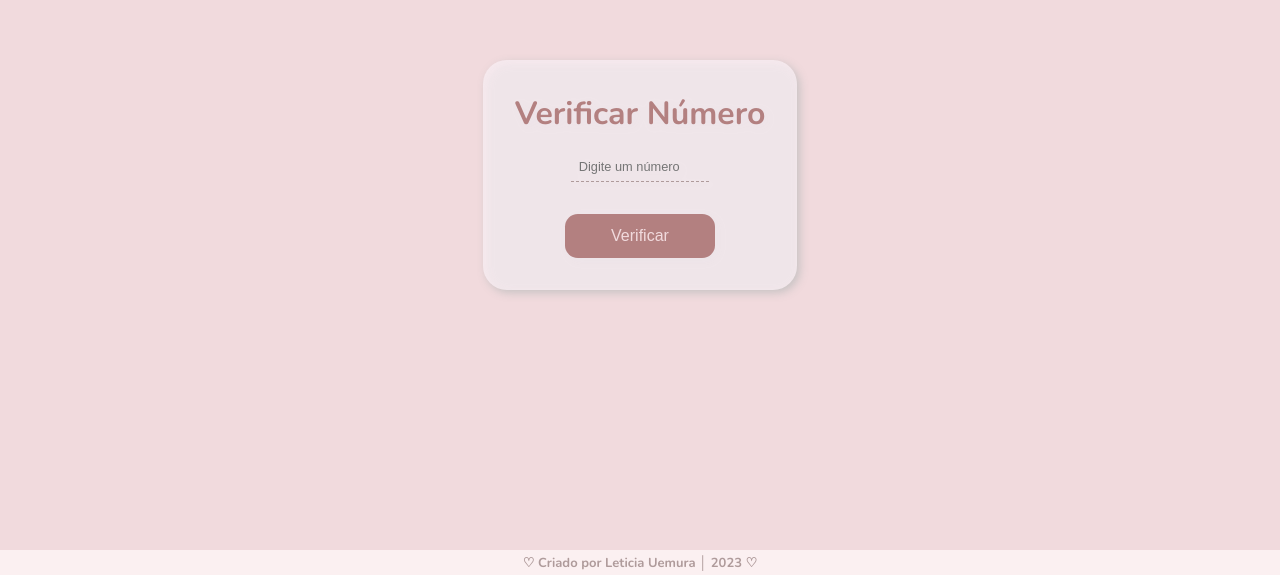
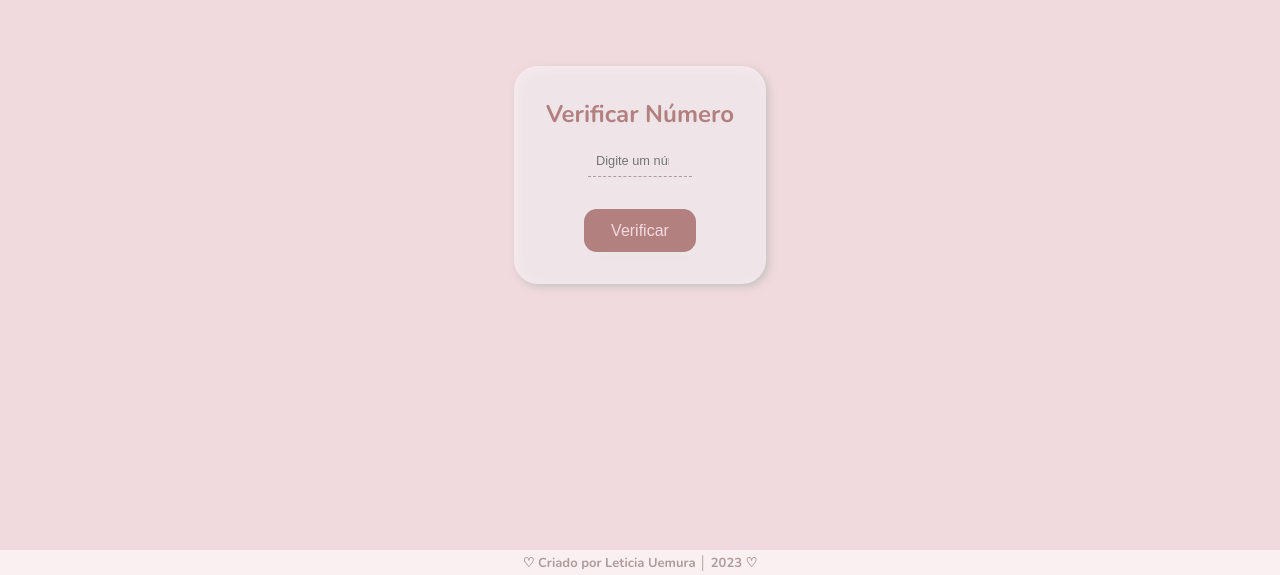
Before and after one commit to leticiaharumi/desafio-aula11-elasnatech2023, a plain HTML site: page index.html in a window 1280 px wide. Shown: the part 225-800 px from the top of the page. Drawn offline with nearby package versions, Linux system fonts and the light colour scheme.

Commit message:
alterações

```diff
--- a/estilo.css
+++ b/estilo.css
@@ -35,7 +35,7 @@ body{
 }
 
 .content h1{
-    font-size: 2em;
+    font-size: 1.5em;
     color: var(--color-rosa);
 }
 
```
Also changed, not shown: script.js (+0 -9 lines).
